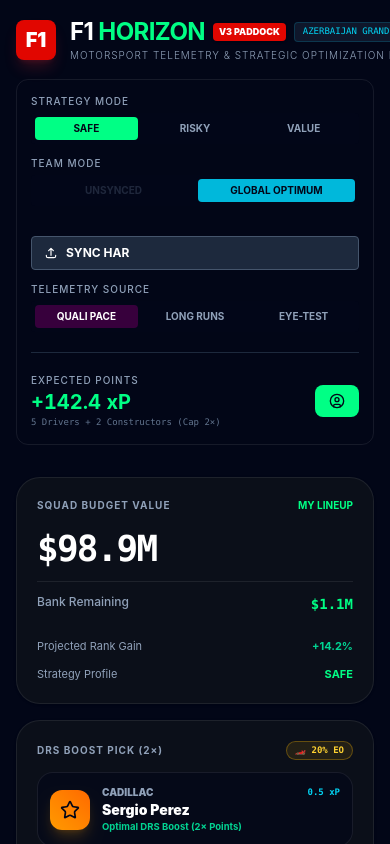
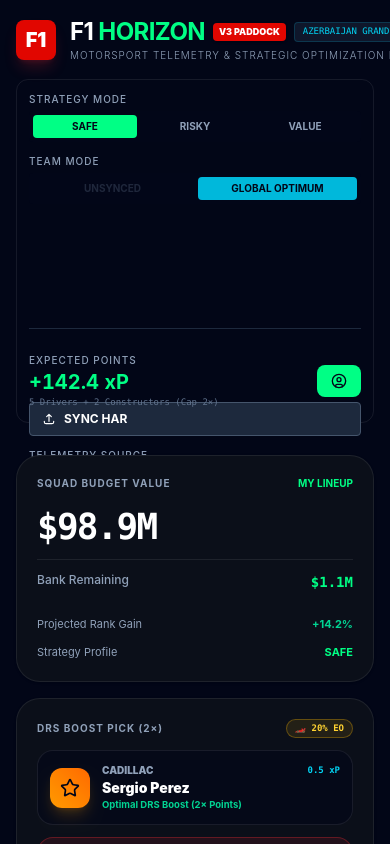
Before and after one commit to QuisTech/f1-fantasy-2026, a React (Vite) app: page / in a window 390 px wide. Shown: the top 844 px of the page. Built offline with nearby package versions, Linux system fonts and the light colour scheme.

Commit message:
style: fix header layout wrapping on small screens

```diff
--- a/src/components/Header.tsx
+++ b/src/components/Header.tsx
@@ -54,9 +54,9 @@
       </div>
 
       {/* Control Panel Bar matching FPL Admin */}
-      <div className="flex flex-col xl:flex-row items-stretch xl:items-center justify-between xl:justify-end gap-4 xl:gap-6 bg-card-bg/50 p-3.5 sm:p-4 rounded-xl border border-fpl-border w-full xl:w-auto">
+      <div className="flex flex-col xl:flex-row items-stretch xl:items-center justify-between xl:justify-end gap-3 xl:gap-4 bg-card-bg/50 p-3 sm:p-4 rounded-xl border border-fpl-border w-full xl:w-auto">
 
-        <div className="flex flex-col sm:flex-row items-stretch sm:items-center justify-between sm:justify-end gap-3 sm:gap-6 w-full xl:w-auto">
+        <div className="flex flex-wrap items-end sm:items-center justify-start sm:justify-end gap-3 sm:gap-4 w-full xl:w-auto">
           {/* Strategy Mode Toggle */}
           <div className="flex flex-col w-full sm:w-auto">
             <span className="text-[10px] uppercase tracking-widest text-slate-400 text-left sm:text-right font-medium whitespace-nowrap">
@@ -121,7 +121,7 @@
             </div>
           </div>
 
-          <div className="flex flex-col w-full sm:w-auto justify-end h-full pt-[18px]">
+          <div className="flex flex-col w-full sm:w-auto justify-end h-full">
             <label className="flex items-center gap-2 bg-slate-800 hover:bg-slate-700 text-white px-3 py-2 text-xs font-bold rounded cursor-pointer border border-slate-600 transition-colors whitespace-nowrap">
               <svg className="w-3.5 h-3.5" fill="none" stroke="currentColor" viewBox="0 0 24 24" xmlns="http://www.w3.org/2000/svg"><path strokeLinecap="round" strokeLinejoin="round" strokeWidth={2} d="M4 16v1a3 3 0 003 3h10a3 3 0 003-3v-1m-4-8l-4-4m0 0L8 8m4-4v12" /></svg>
               SYNC HAR
@@ -170,7 +170,7 @@
         <div className="h-px xl:h-8 w-full xl:w-px bg-slate-800 my-1 xl:my-0 shrink-0"></div>
 
         {/* Expected Points Summary */}
-        <div className="flex items-center justify-between xl:justify-end gap-4 xl:gap-6 w-full xl:w-auto whitespace-nowrap">
+        <div className="flex flex-wrap items-center justify-between xl:justify-end gap-3 xl:gap-4 w-full xl:w-auto whitespace-nowrap mt-2 xl:mt-0">
           <div className="flex flex-col text-left xl:text-right whitespace-nowrap">
             <span className="text-[10px] uppercase tracking-widest text-slate-400 font-medium whitespace-nowrap">
               Expected Points
```
